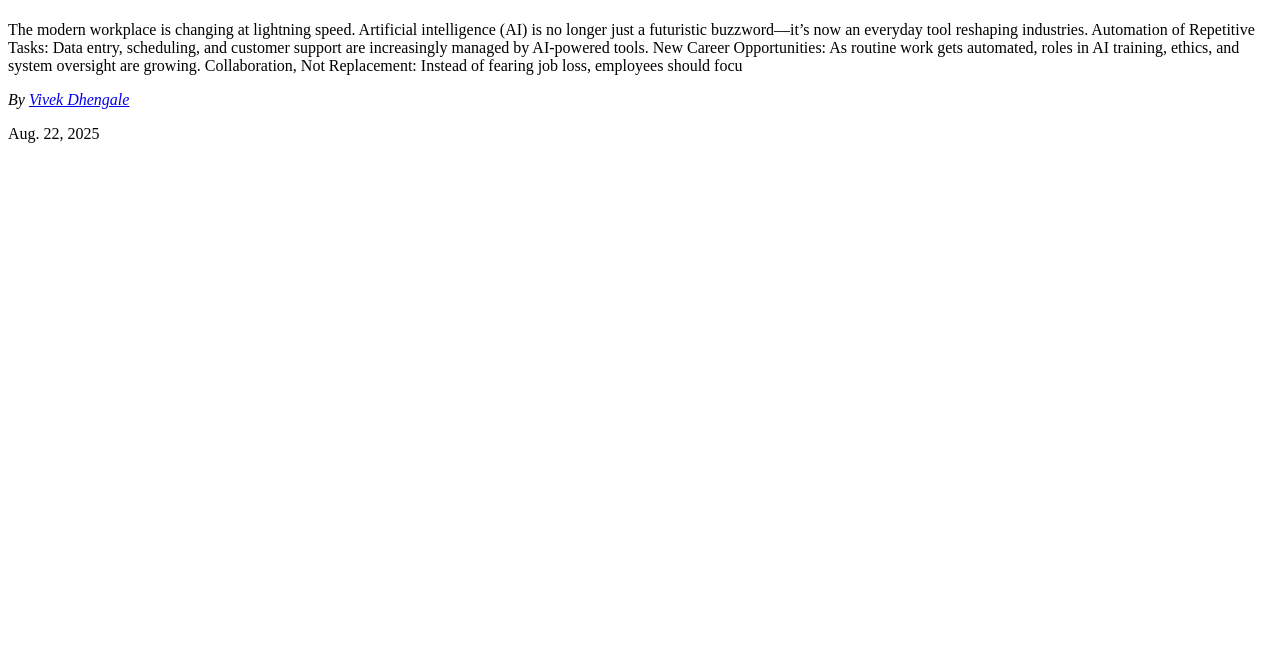
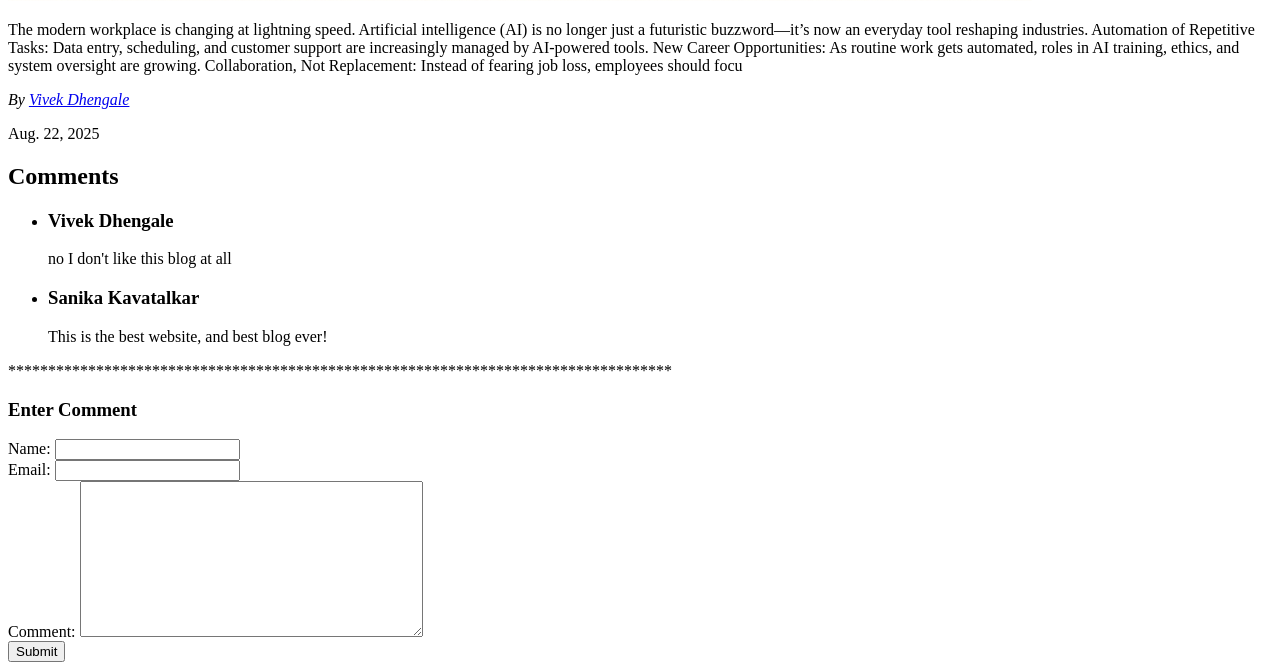
Before and after one commit to vivek-the-weber/mysite, a Django app: a page that uses blog/templates/blog/detail_post.html in a window 1280 px wide. Shown: the part 1197-1867 px from the top of the page. Before the commit the page ends 1340 px from the top, so only its background shows below. Run offline with Django 5.2, Linux system fonts and the light colour scheme; data comes from the database, SQL or seed files in the repository; both versions use the stored data as it was after the commit.

Commit message:
Added comment functionality, people can comment on posts now!

```diff
--- /dev/null
+++ b/blog/forms.py
@@ -0,0 +1,13 @@
+from django import forms
+
+from .models import CommentModel
+
+class CommentForm(forms.ModelForm):
+    class Meta:
+        model = CommentModel
+        exclude = ["blog"]
+        labels = {
+            "commentor_name":"Name",
+            "commentor_email":"Email",
+            "comment_text":"Comment"
+        }
--- a/blog/models.py
+++ b/blog/models.py
@@ -26,7 +26,7 @@ class BlogModel(models.Model):
     title = models.CharField(max_length=100)
     slug = models.SlugField(null=False,db_index=True)
     excerpt = models.CharField(max_length=250)
-    image_url = models.CharField(max_length=50, default="",blank=True)
+    image_url = models.ImageField(upload_to="blog_images", null=True)
     description = models.TextField(max_length=500)
     author = models.ForeignKey(AuthorModel,on_delete=models.CASCADE,related_name="blogs")
     updated_at = models.DateField(auto_now=True)
@@ -41,3 +41,9 @@ class BlogModel(models.Model):
 
     class Meta:
         verbose_name_plural = "Blogs"
+
+class CommentModel(models.Model):
+    commentor_name = models.CharField(max_length=150)
+    commentor_email = models.EmailField()
+    comment_text = models.TextField(max_length=1000)
+    blog = models.ForeignKey(BlogModel,on_delete=models.CASCADE,related_name="comments")
--- a/blog/templates/blog/all_posts.html
+++ b/blog/templates/blog/all_posts.html
@@ -16,7 +16,7 @@
                     {{each_blog.title}}
                 </a>
 
-                <img src="{% static "blog/images/"|add:each_blog.image_url %}">
+                <img src="{{each_blog.image_url.url}}">
                 <p>{{each_blog.excerpt}}</p>
                 <address>By <a href="mailto:{{each_blog.author.email}}">{{each_blog.author}}</a></address>
                 <p>{{each_blog.updated_at}}</p>
--- a/blog/templates/blog/detail_post.html
+++ b/blog/templates/blog/detail_post.html
@@ -12,11 +12,30 @@
     {% for tag in post_tags %}
         <p>{{ tag }}</p>
     {% endfor %}
-    <img src="{% static "blog/images/"|add:individual_blog.image_url %}">
+    <img src="{{individual_blog.image_url.url}}">
     <br>
     <p>{{individual_blog.description}}</p>
     <address>By <a href="mailto:{{individual_blog.author.email}}">{{individual_blog.author}}</a></address>
     <p>{{individual_blog.updated_at}}</p>
-
+    <div>
+        <h2>Comments</h2>
+        <ul>
+            {% for each_comment in all_comments %}
+                <li>
+                    <h3>{{each_comment.commentor_name}}</h3>
+                    <p>{{each_comment.comment_text}}</p>
+                </li>
+            {% endfor %}
+        </ul>
+    </div>
+    <div>***********************************************************************************</div>
+    <div>
+        <h3>Enter Comment</h3>
+        <form action="{% url "detail-post" individual_blog.slug %}" method="POST">
+            {% csrf_token %}
+            {{comment_form}}
+            <button type="submit">Submit</button>
+        </form>
+    </div>
 </body>
 </html>
--- a/blog/templates/blog/index.html
+++ b/blog/templates/blog/index.html
@@ -17,7 +17,7 @@
                     {{each_blog.title}}
                 </a>
 
-                <img src="{% static "blog/images/"|add:each_blog.image_url %}">
+                <img src="{{each_blog.image_url.url}}">
                 <p>{{each_blog.excerpt}}</p>
                 <address>By <a href="mailto:{{each_blog.author.email}}">{{each_blog.author}}</a></address>
                 <p>{{each_blog.updated_at}}</p>
--- a/blog/urls.py
+++ b/blog/urls.py
@@ -3,7 +3,7 @@ from django.urls import path
 from . import views
 
 urlpatterns = [
-    path("", views.index, name="index-page"),
-    path("posts/",views.posts_list, name="all-posts"),
-    path("posts/<slug:slug>",views.individual_post, name="detail-post")
+    path("", views.IndexView.as_view(), name="index-page"),
+    path("posts/",views.PostListView.as_view(), name="all-posts"),
+    path("posts/<slug:slug>",views.IndividualPostView.as_view(), name="detail-post")
 ]
--- a/blog/views.py
+++ b/blog/views.py
@@ -1,23 +1,66 @@
 from django.shortcuts import render, get_object_or_404
 from django.http import Http404
+from django.views.generic import ListView, DetailView
+from django.views import View
+from django.urls import reverse
+from django.http import HttpResponseRedirect
 
-from .models import BlogModel
+from .models import BlogModel,CommentModel
+from .forms import CommentForm
+class IndexView(ListView):
+    model = BlogModel
+    template_name = "blog/index.html"
+    context_object_name = "recent_blogs"
+    ordering = ["-updated_at"]
+    def get_queryset(self):
+        queryset = super().get_queryset()
+        data = queryset[:3]
+        return data
+# def index(request):
+#     recent_blogs = BlogModel.objects.all().order_by("-updated_at")[:3]
+#     return render(request,"blog/index.html",{
+#         "recent_blogs" : recent_blogs
+#     })
 
-def index(request):
-    recent_blogs = BlogModel.objects.all().order_by("-updated_at")[:3]
-    return render(request,"blog/index.html",{
-        "recent_blogs" : recent_blogs
-    })
+class PostListView(ListView):
+    model = BlogModel
+    template_name = "blog/all_posts.html"
+    context_object_name = "all_blogs"
 
-def posts_list(request):
-    all_blogs = BlogModel.objects.all()
-    return render(request,"blog/all_posts.html",{
-        "all_blogs" : all_blogs
-    })
-
-def individual_post(request,slug):
-    blog = get_object_or_404(BlogModel,slug=slug)
-    return render(request,"blog/detail_post.html",{
-        "individual_blog" : blog,
-        "post_tags":blog.tags.all(),
-    })
+# def posts_list(request):
+#     all_blogs = BlogModel.objects.all()
+#     return render(request,"blog/all_posts.html",{
+#         "all_blogs" : all_blogs
+#     })
+class IndividualPostView(View):
+    def get(self,request,slug):
+        blog = get_object_or_404(BlogModel,slug = slug)
+        comment_form = CommentForm()
+        all_comments = blog.comments.all()[: : -1]
+        return render(request,"blog/detail_post.html",{
+            "individual_blog" : blog,
+            "post_tags" : blog.tags.all(),
+            "comment_form" : comment_form,
+            "all_comments" : all_comments,
+        })
+    def post(self,request, slug):
+        temp_filled_form = CommentForm(request.POST)
+        blog = get_object_or_404(BlogModel,slug = slug)
+        if temp_filled_form.is_valid():
+            filled_form = temp_filled_form.save(commit=False)
+            filled_form.blog = blog
+            filled_form.save()
+            redirect_path = reverse("detail-post",args= [slug])
+            return HttpResponseRedirect(redirect_path)
+        else:
+            return render(request,"blog/detail_post.html",{
+            "individual_blog" : blog,
+            "post_tags" : blog.tags.all(),
+            "comment_form" : filled_form,
+            })
+# def individual_post(request,slug):
+#     blog = get_object_or_404(BlogModel,slug=slug)
+#     return render(request,"blog/detail_post.html",{
+#         "individual_blog" : blog,
+#         "post_tags":blog.tags.all(),
+#     })
--- a/my_site/settings.py
+++ b/my_site/settings.py
@@ -119,6 +119,8 @@ USE_TZ = True
 
 STATIC_URL = 'static/'
 
+MEDIA_ROOT = BASE_DIR / "uploads"
+MEDIA_URL =  "/blog-image/"
 # Default primary key field type
 # https://docs.djangoproject.com/en/5.2/ref/settings/#default-auto-field
 
--- a/my_site/urls.py
+++ b/my_site/urls.py
@@ -16,8 +16,9 @@ Including another URLconf
 """
 from django.contrib import admin
 from django.urls import path,include
-
+from django.conf.urls.static import static
+from django.conf import settings
 urlpatterns = [
     path("",include("blog.urls")),
     path('admin/', admin.site.urls),
-]
+] + static(settings.MEDIA_URL, document_root = settings.MEDIA_ROOT)
```
Also changed, not shown: blog/migrations/0008_alter_blogmodel_image_url.py (added), blog/migrations/0009_commentmodel.py (added), db.sqlite3, uploads/blog_images/Busner-website.png (added), uploads/blog_images/hero-headshot2.jpg (added), uploads/blog_images/hero-illustration-image.png (added), uploads/blog_images/project-5.webp (added).
